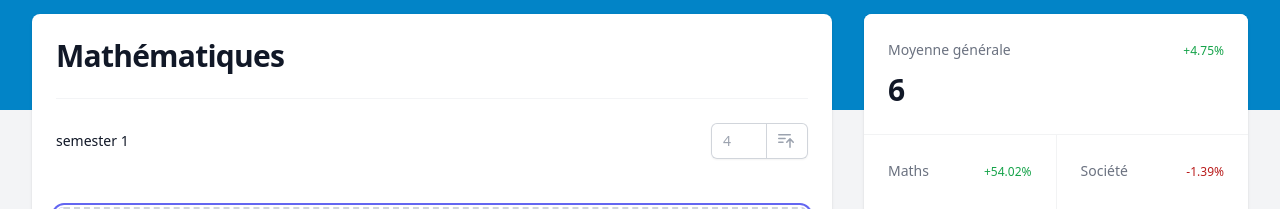
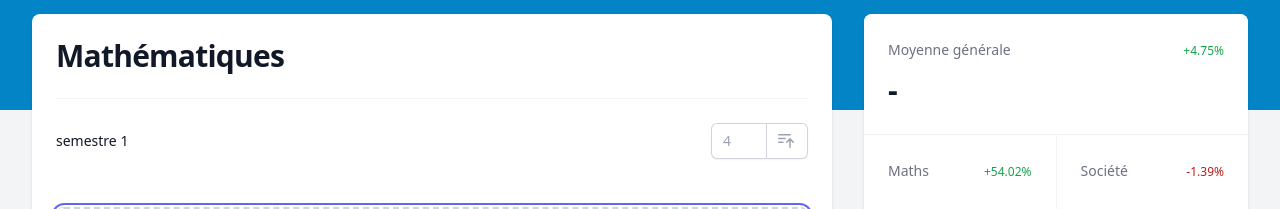
Before and after one commit to Alex-zReeZ/grades-calculator-react, a React (Vite) app: page / in a window 1280 px wide. Both pictures are taken after a click on the button "Add semester". Shown: the part 135-344 px from the top of the page. Built offline with nearby package versions, Linux system fonts and the light colour scheme; a web font is replaced by a local one.

Commit message:
fix: you can add a maximum of 4 semesters, then, the button disappear

```diff
--- a/package.json
+++ b/package.json
@@ -13,6 +13,7 @@
     "@tailwindcss/forms": "^0.5.7",
     "react": "^18.2.0",
     "react-dom": "^18.2.0",
+    "react-router": "^6.21.3",
     "zustand": "^4.5.0"
   },
   "devDependencies": {
--- a/src/Component/AllSemester.tsx
+++ b/src/Component/AllSemester.tsx
@@ -1,8 +1,8 @@
-import {useState} from "react";
+import { useState } from "react";
 import SemesterRow from "./SemesterComponent/SemesterRow.tsx";
-import {AddNewSemester} from "./SemesterComponent/AddNewSemester.tsx";
-import {calculateAverage} from "./CalculateAverage.tsx";
-import {useAverageStore} from "./GradeStore.tsx";
+import { AddNewSemester } from "./SemesterComponent/AddNewSemester.tsx";
+import { calculateAverage } from "./CalculateAverage.tsx";
+import { useAverageStore } from "./GradeStore.tsx";
 import GlobalAverage from "./GlobalAverage.tsx";
 
 
@@ -13,7 +13,7 @@ export function AllSemester() {
     useAverageStore.getState().updateAverage(average, 'math');
 
     const addSemester = () => {
-        if (semesters.length < 8) {
+        if (semesters.length < 4) {
             setSemesters([...semesters, null]);
         }
     }
@@ -33,7 +33,7 @@ export function AllSemester() {
             <SemesterRow
                 onNewAverageAdded={(g) => newAverage(index, g)}
                 key={index}
-                semesterNumber={index+1}
+                semesterNumber={index + 1}
             />
         ));
     }
@@ -59,7 +59,7 @@ export function AllSemester() {
 
                         <div className="mt-6 border-t border-gray-100">
                             {renderSemesterRows()}
-                            <AddNewSemester addSemester={addSemester}/>
+                            {semesters.length < 4 && <AddNewSemester addSemester={addSemester}/>}
                         </div>
                     </div>
                 </div>
--- a/src/Component/DashBoard.tsx
+++ b/src/Component/DashBoard.tsx
@@ -1,10 +1,9 @@
-import {useAverageStore} from "./GradeStore.tsx";
+import { useAverageStore } from "./GradeStore.tsx";
 
 
 export default function DashBoard() {
 
-    const { math, eng, soci, info, modepsic, cie } = useAverageStore();
-
+    const {math,eng,soci,info,modepsic,cie ,overAll } = useAverageStore();
 
     return (
         <div className="grid grid-cols-1 gap-4">
@@ -26,7 +25,7 @@ export default function DashBoard() {
                             <dd
                                 className="w-full flex-none text-3xl font-bold leading-10 tracking-tight text-gray-900"
                             >
-                                {6}
+                                {overAll}
                             </dd>
                         </div>
                         <div
--- a/src/Component/GradeStore.tsx
+++ b/src/Component/GradeStore.tsx
@@ -1,6 +1,7 @@
 import { create } from 'zustand'
 
 interface allAverageStore{
+    overAll: null  | number | string,
     math:null | number | string,
     eng:null | number | string,
     soci:null | number | string,
@@ -12,6 +13,7 @@ interface allAverageStore{
 }
 
 export const useAverageStore = create<allAverageStore>((set)  => ({
+    overAll: "-",
     math: "-",
     eng: "-",
     soci: "-",
--- a/src/Component/SemesterComponent/InputButton.tsx
+++ b/src/Component/SemesterComponent/InputButton.tsx
@@ -1,4 +1,4 @@
-import React, {useState} from "react";
+import React, { useState } from "react";
 
 export default function InputButton({ onNewGradeAdded }: { onNewGradeAdded: (g : number) => void }) {
 
@@ -15,7 +15,9 @@ export default function InputButton({ onNewGradeAdded }: { onNewGradeAdded: (g :
             onNewGradeAdded(gradeToAdd);
             setGrades("");
         } else {
-            alert("Error : please verify your input")
+            alert("" +
+                "Error : please verify the grade you entered" +
+                "")
             setGrades("")
         }
     };
--- a/src/Component/SemesterComponent/SemesterRow.tsx
+++ b/src/Component/SemesterComponent/SemesterRow.tsx
@@ -23,7 +23,7 @@ export default function SemesterRow({ onNewAverageAdded, semesterNumber }: { onN
     return (
         <div className="px-4 py-6 sm:grid sm:grid-cols-5 sm:gap-4 sm:px-0">
             <dt className="text-sm font-medium text-gray-900 py-2">
-                semester {semesterNumber}
+                semestre {semesterNumber}
             </dt>
             <dd className="mt-1 text-sm leading-6 text-gray-700 sm:col-span-4 sm:mt-0 flex justify-between gap-x-1.5">
                 <div className="flex flex-row flex-nowrap overflow-y-scroll gap-x-1.5">
```
Also changed, not shown: 1 other file (tests, documents, lock files or other folders).
